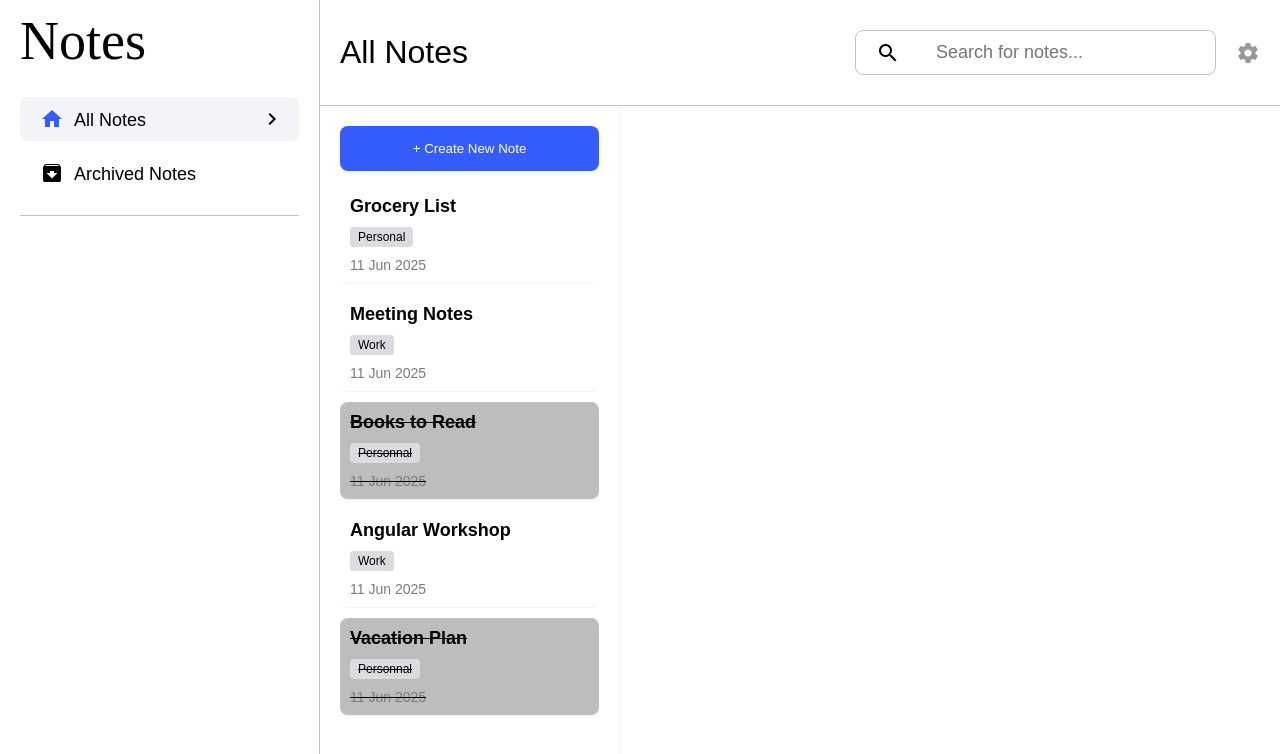
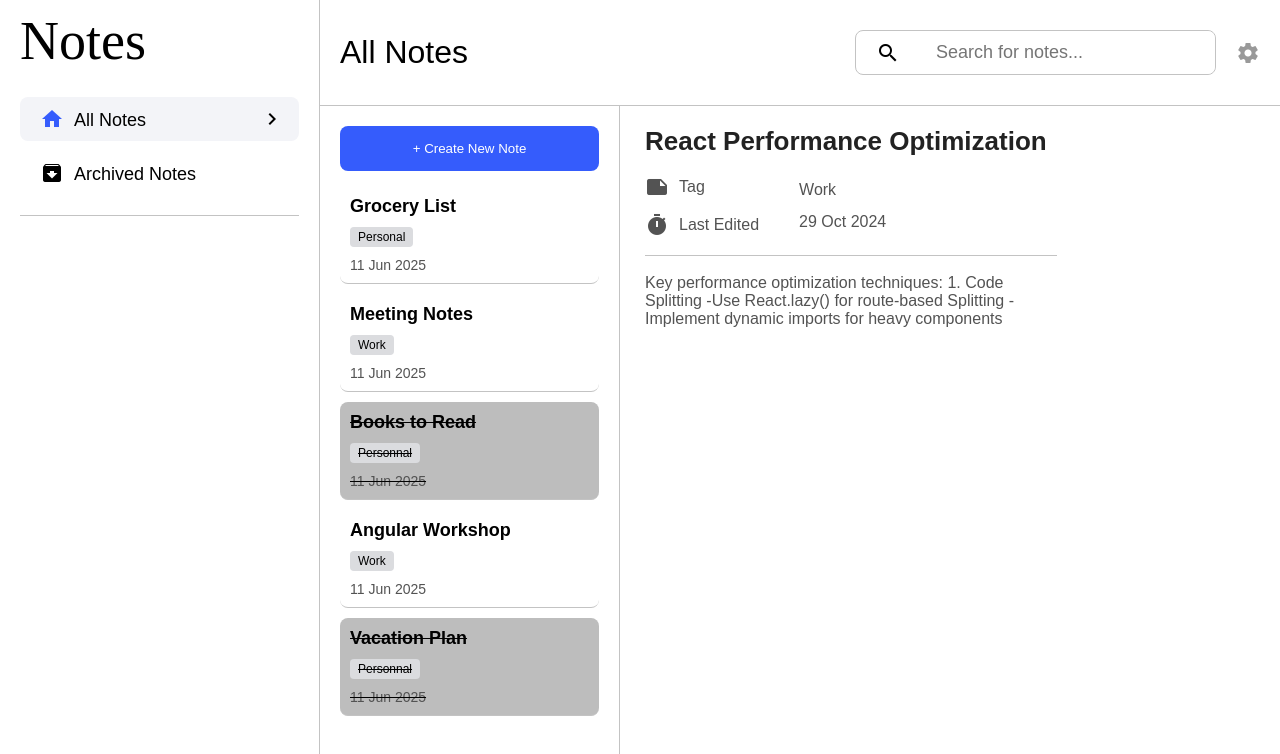
Before and after one commit to ClementSellyPro/notes-app, an Angular app: page / in a window 1280 px wide. Shown: the top 754 px of the page. Built offline with nearby package versions, Linux system fonts and the light colour scheme; a web font is replaced by a local one.

Commit message:
Create NoteInformationComponent and add style

```diff
--- a/src/app/app.component.html
+++ b/src/app/app.component.html
@@ -4,6 +4,7 @@
     <app-header />
     <div class='sections'>
       <app-note-list />
+      <app-note-information />
     </div>
   </div>
 </main>
--- a/src/app/app.component.ts
+++ b/src/app/app.component.ts
@@ -2,13 +2,15 @@ import { Component } from '@angular/core';
 import { SideBarComponent } from './components/side-bar/side-bar.component';
 import { HeaderComponent } from './components/header/header.component';
 import { NoteListComponent } from './components/note-list/note-list.component';
+import { NoteInformationComponent } from './components/note-information/note-information.component';
 
 @Component({
   selector: 'app-root',
   imports: [
     SideBarComponent,
     HeaderComponent,
-    NoteListComponent
+    NoteListComponent,
+    NoteInformationComponent
   ],
   templateUrl: './app.component.html',
   styleUrl: './app.component.css'
--- /dev/null
+++ b/src/app/components/note-information/note-information.component.css
@@ -0,0 +1,34 @@
+.information-section {
+  width: 70%;
+  padding: 20px 25px;
+  color: var(--text-color-light);
+}
+
+.information-title {
+  font-size: 26px;
+  color: var(--text-color);
+}
+
+.information-details {
+  display: flex;
+  align-items: center;
+  gap: 40px;
+  padding: 18px 0;
+  border-bottom: 1px solid var(--border-color);
+}
+
+.information-categories, .information-categories-values {
+  display: flex;
+  flex-direction: column;
+  gap: 14px;
+}
+
+.information-category {
+  display: flex;
+  align-items: center;
+  gap: 10px;
+}
+
+.information-text-content {
+  padding: 18px 0;
+}
--- /dev/null
+++ b/src/app/components/note-information/note-information.component.html
@@ -0,0 +1,20 @@
+<section class='information-section'>
+  <h2 class='information-title'>React Performance Optimization</h2>
+  <div class='information-details'>
+    <div class='information-categories'>
+      <div class='information-category'><mat-icon>note</mat-icon>Tag</div>
+      <div class='information-category'><mat-icon>timer</mat-icon>Last Edited</div>
+    </div>
+    <div class='information-categories-values'>
+      <p>Work</p>
+      <p>29 Oct 2024</p>
+    </div>
+  </div>
+  <p class='information-text-content'>
+    Key performance optimization techniques:
+
+    1. Code Splitting
+    -Use React.lazy() for route-based Splitting
+    -Implement dynamic imports for heavy components
+  </p>
+</section>
--- /dev/null
+++ b/src/app/components/note-information/note-information.component.ts
@@ -0,0 +1,15 @@
+import { Component } from '@angular/core';
+import { MatIcon } from '@angular/material/icon';
+import { NoteType } from '../../models/note.model';
+
+@Component({
+  selector: 'app-note-information',
+  imports: [
+    MatIcon
+  ],
+  templateUrl: './note-information.component.html',
+  styleUrl: './note-information.component.css'
+})
+export class NoteInformationComponent {
+  currentNote!: NoteType;
+}
--- a/src/app/components/note-item/note-item.component.css
+++ b/src/app/components/note-item/note-item.component.css
@@ -4,7 +4,7 @@
   gap: 10px;
   border-radius: var(--border-radius);
   padding: 10px;
-  border-bottom: 1px solid var(--bg-color-element)
+  border-bottom: 1px solid var(--border-color);
 }
 
 .note-item:hover {
--- a/src/app/components/note-list/note-list.component.css
+++ b/src/app/components/note-list/note-list.component.css
@@ -4,7 +4,7 @@
   width: 300px;
   height: 100%;
   padding: 20px 20px;
-  border-right: 1px solid var(--bg-color-element);
+  border-right: 1px solid var(--border-color);
 }
 
 .btn-add {
--- a/src/styles.css
+++ b/src/styles.css
@@ -18,6 +18,6 @@ body {
   --bg-color-element: #f3f4f8;
   --text-color: #222222;
   --border-color: #c3c3c3;
-  --text-color-light: #7b7b7b;
+  --text-color-light: #535353;
   --border-radius: 8px;
 }
```
